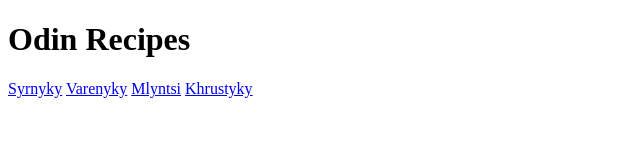
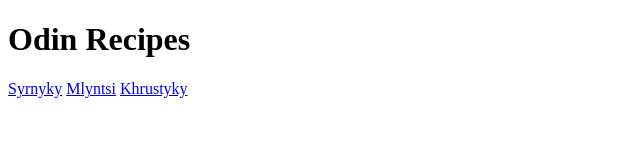
Before and after one commit to alisa-rogers/odin-recipes, a plain HTML site: page index.html in a window 1280 px wide. Shown: the whole page, without its empty margins (0-640 px from the left). Drawn offline with Linux system fonts and the light colour scheme.

Commit message:
index correction

```diff
--- a/index.html
+++ b/index.html
@@ -8,7 +8,6 @@
 <body>
     <h1>Odin Recipes</h1>
     <a href="recipes/syrnyky.html">Syrnyky</a>
-    <a href="recipes/varenyky.html">Varenyky</a>
     <a href="recipes/mlyntsi.html">Mlyntsi</a>
     <a href="recipes/khrustyky.html">Khrustyky</a>
 </body>
```
